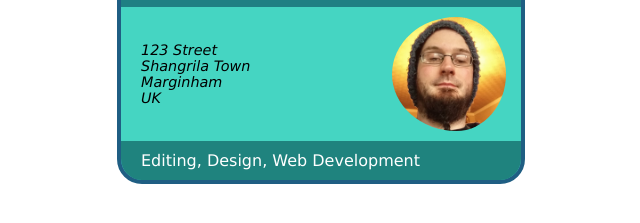
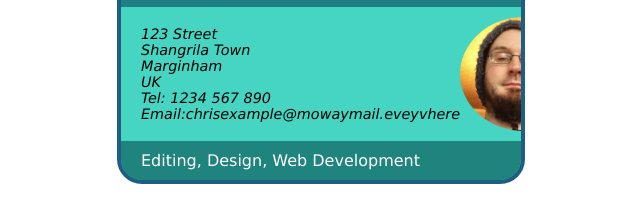
Before and after one commit to Nived-13/fundCSScompre, a plain HTML site: page index.html in a window 1280 px wide. Shown: the part 245-468 px from the top of the page, without its empty margins (319-959 px from the left). Drawn offline with Linux system fonts and the light colour scheme.

Commit message:
Update index.html

```diff
--- a/index.html
+++ b/index.html
@@ -19,6 +19,8 @@
                     Shangrila Town<br>
                     Marginham<br>
                     UK<br>
+                    Tel: 1234 567 890<br>
+                    Email:chrisexample@mowaymail.eveyvhere
                 </address>
                 <img
                     class="cardImage"
```
